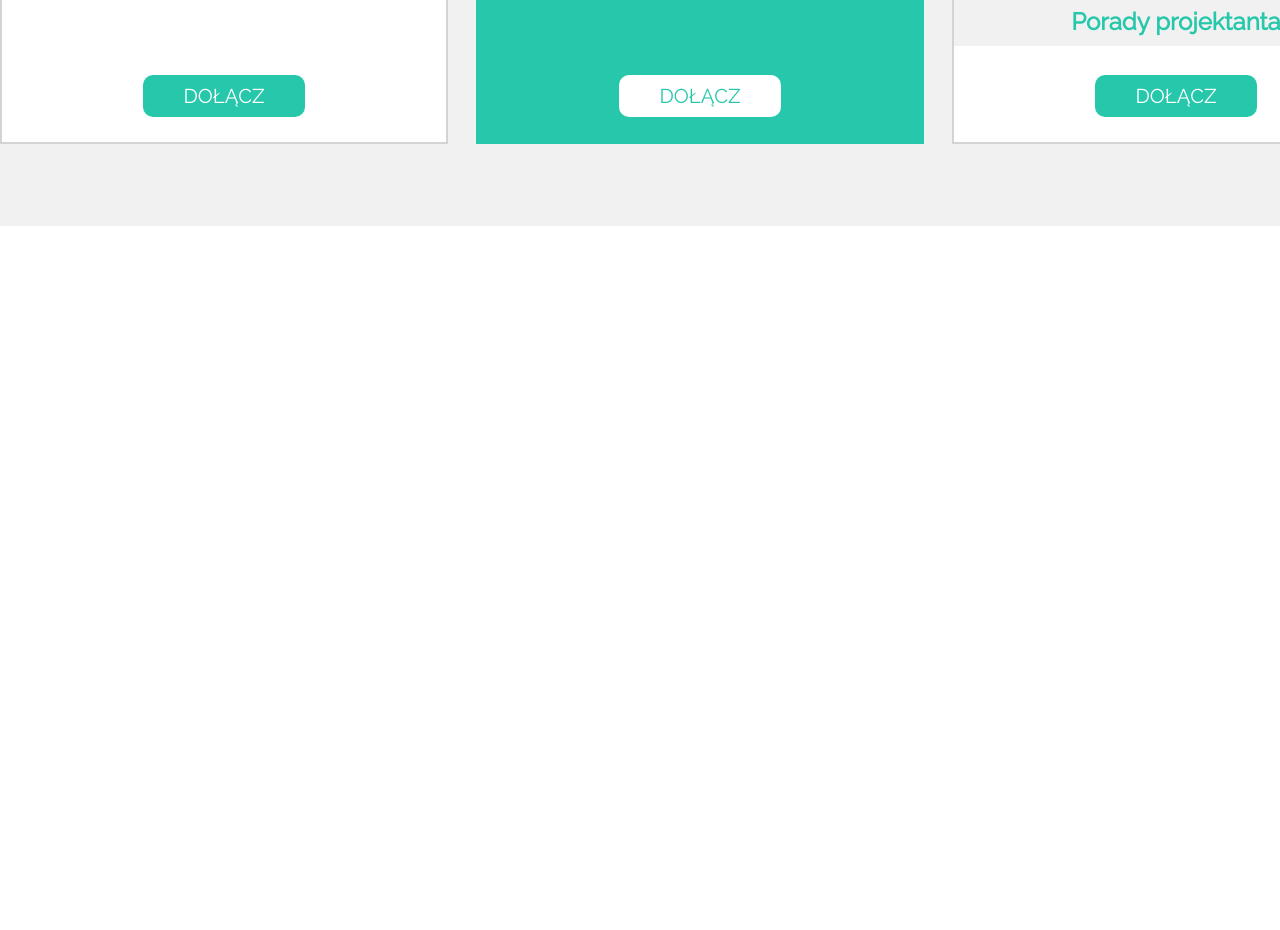
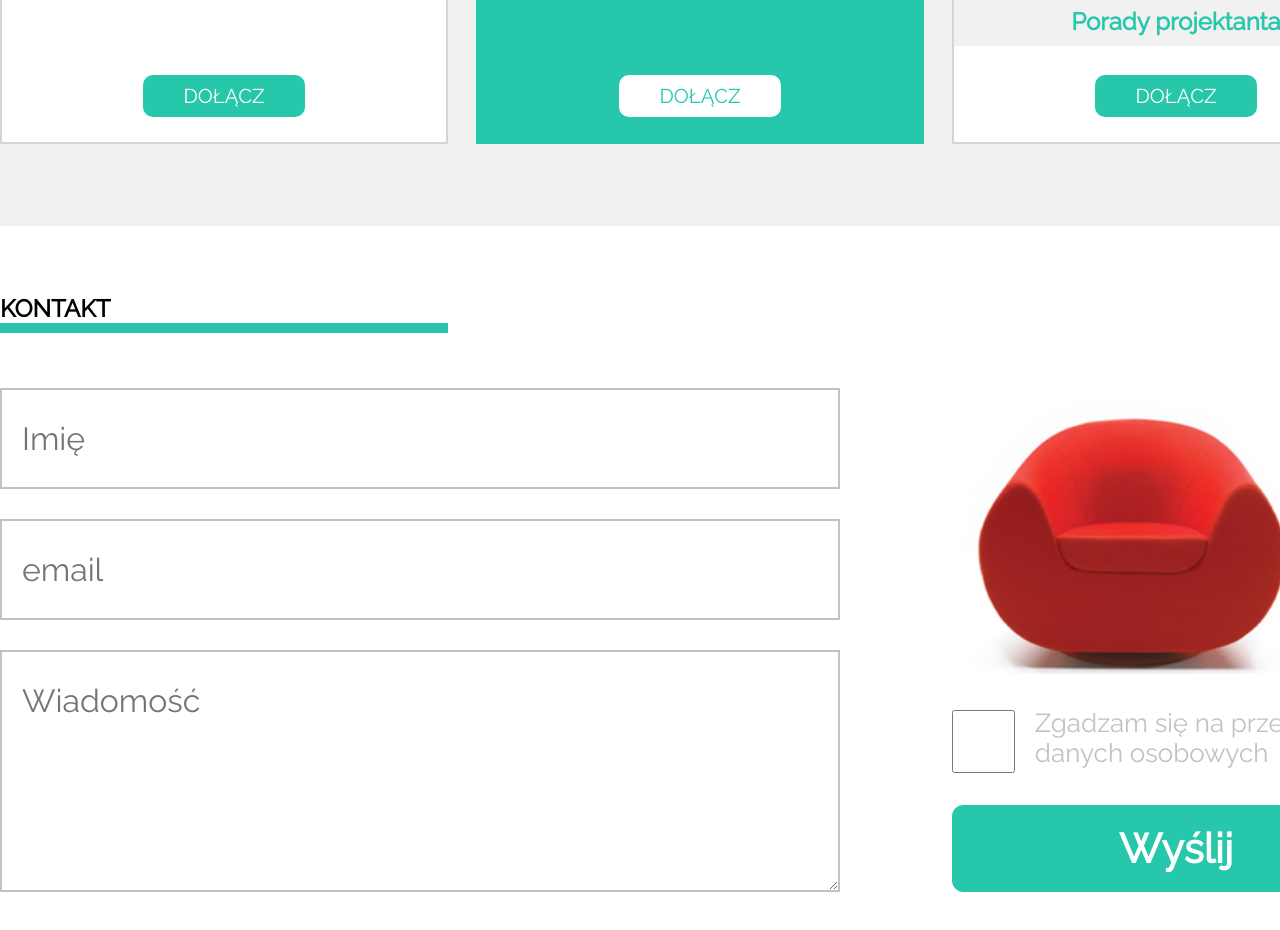
Before and after one commit to Radzio1976/Sit-on-Chair, a plain HTML site: page index.html in a window 1280 px wide. Shown: the part 1797-2727 px from the top of the page. Before the commit the page ends 2023 px from the top, so only its background shows below. Drawn offline with Linux system fonts and the light colour scheme.

Commit message:
Zrobiłem sekcję formularza

```diff
--- a/css/style.css
+++ b/css/style.css
@@ -459,3 +459,80 @@ color: #27c7ab
     margin: 29px 0 25px 0;
     display: inline-block;
 }
+
+.form-wrapper {
+    position: relative;
+}
+
+.form-title {
+    width: 32%;
+    position: absolute;
+    top: 68px;
+}
+
+.form-title h2 {
+    text-transform: uppercase;
+    border-bottom: 10px solid #29c4a9;
+    width: 100%;
+}
+
+.form-wrapper {
+    padding: 162px 0 100px 0;
+}
+
+form {
+    display: flex;
+    justify-content: space-between;
+}
+
+.form-left {
+    width: 60%;
+}
+
+.form-left input {
+    width: 100%;
+    padding: 30px 0 30px 20px;
+    font-size: 32px;
+    border: 2px solid #c2c2c2;
+    margin-bottom: 30px;
+}
+
+.form-left textarea {
+    width: 100%;
+    padding: 30px 0 134px 20px;
+    font-size: 32px;
+    border: 2px solid #c2c2c2;
+}
+
+.form-right {
+    width: 32%;
+}
+
+.form-right img {
+    width: 360px;
+    display: inline-block;
+}
+
+.form-right label {
+    display: inline-flex;
+    font-size: 26px;
+    margin: 30px 0 30px 0;
+    color: #c2c2c2;
+}
+
+.larger-checkbox {
+    width: 104px;
+    height: 67px;
+    margin-right: 20px;
+}
+
+.form-button {
+    width: 100%;
+    padding: 18px 0;
+    font-size: 41px;
+    font-weight: bold;
+    background-color: #27c7ab;
+    border: 1px solid #27c7ab;
+    border-radius: 11px;
+    color: white;
+}
--- a/index.html
+++ b/index.html
@@ -112,5 +112,26 @@
             </div>
         </div>
     </section>
+    <section class="form">
+        <div class="form-wrapper container">
+            <div class="form-title">
+                <h2>Kontakt</h2>
+            </div>
+            <form>
+                <div class="form-left">
+                    <input type="text" name="name" placeholder="Imię">
+                    <input type="email" name="email" placeholder="email">
+                    <textarea placeholder="Wiadomość"></textarea>
+                </div>
+                <div class="form-right">
+                    <img src="images/red_chair.png" title="Red Chair">
+                    <label>
+                    <input class="larger-checkbox" type="checkbox" name="data" value="personaldata">Zgadzam się na przetwarzanie danych osobowych
+                    </label>
+                    <input class="form-button" type="submit" value="Wyślij">
+                </div>
+            </form>
+        </div>
+    </section>
 </body>
 </html>
```
